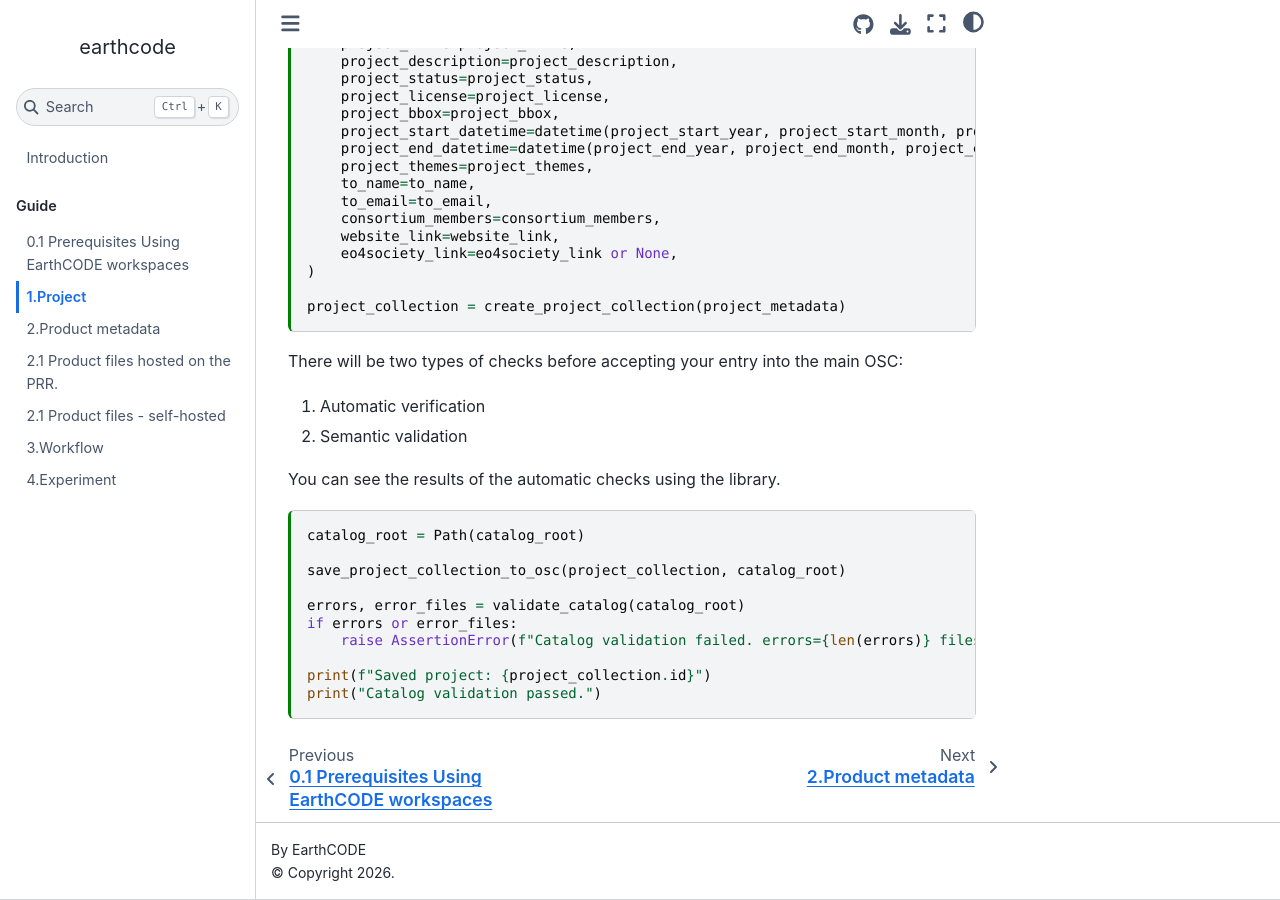
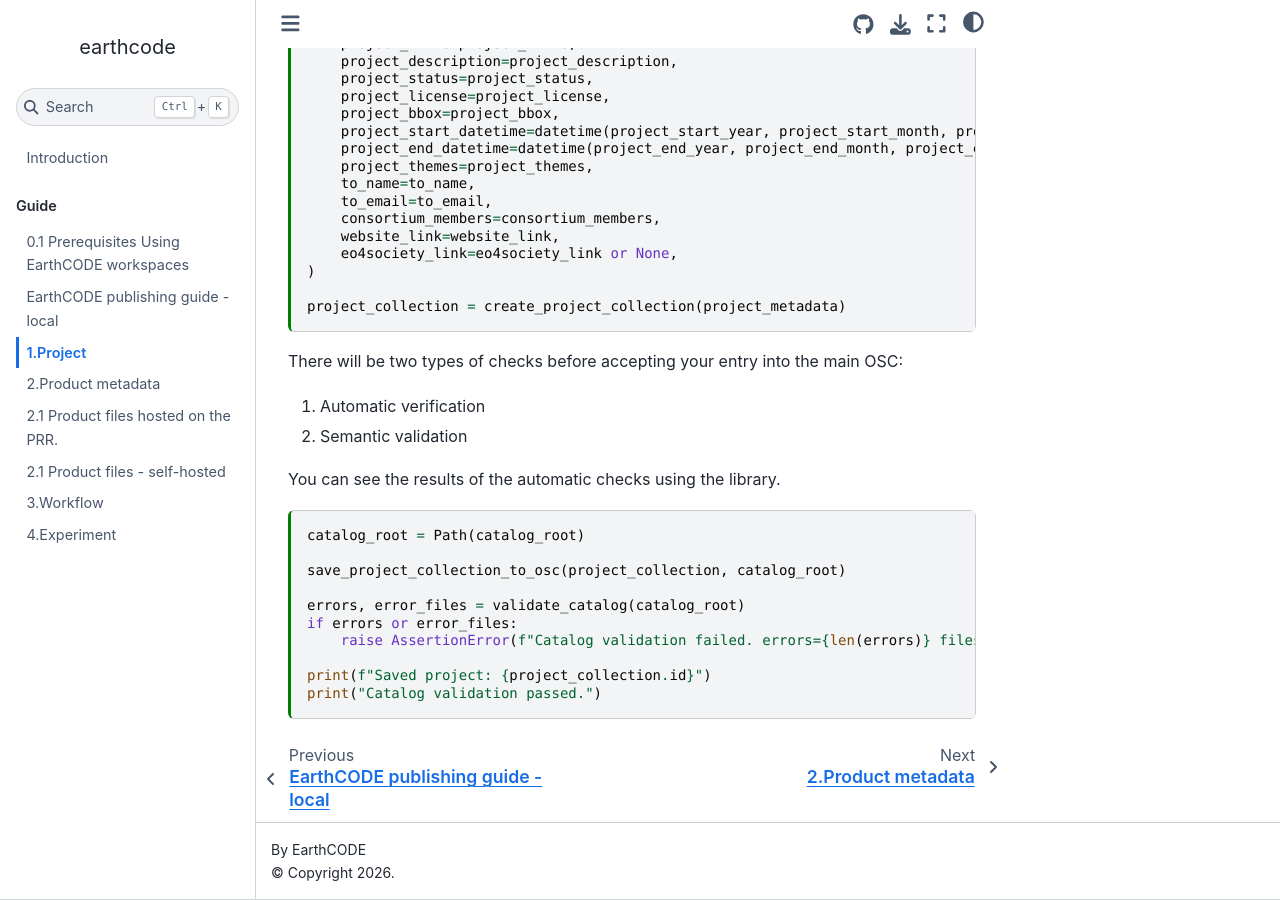
Before and after one commit to ESA-EarthCODE/earthcode-library, a Jupyter Book: the page built from guide/1.Project.ipynb, in a window 1280 px wide and 900 px high, scrolled down 2088 px. Built offline with Jupyter Book 1.0.4 settings and Sphinx 7.4.7 and the Sphinx Book theme 1.1.4, drawn with Linux system fonts in a browser that asks for light colours; pages that are not in the unit, such as notebooks, are missing from menus.

Commit message:
Update file references in _toc.yml

```diff
--- a/_toc.yml
+++ b/_toc.yml
@@ -4,7 +4,7 @@ parts:
   - caption: Guide
     chapters:
       - file: guide/0.Prerequisites-EarthCODE-Workspaces
-      - file: guide/0.Prerequisites
+      - file: guide/0.Prerequisites-local
       - file: guide/1.Project
       - file: guide/2.0.Product
       - file: guide/2.1.Product_files_PRR
@@ -13,9 +13,6 @@ parts:
       - file: guide/4.Experiment
   - caption: Examples
     chapters:
-      - file: examples/earthcode_publishing_guide
       - file: examples/earthcode_data_discovery
-      - file: examples/example_create_osc_entries
       - file: examples/contribute_via_pr_osc
       - file: examples/contribute_via_osc_editor
-      - file: examples/glambie_notebook_osc
```
